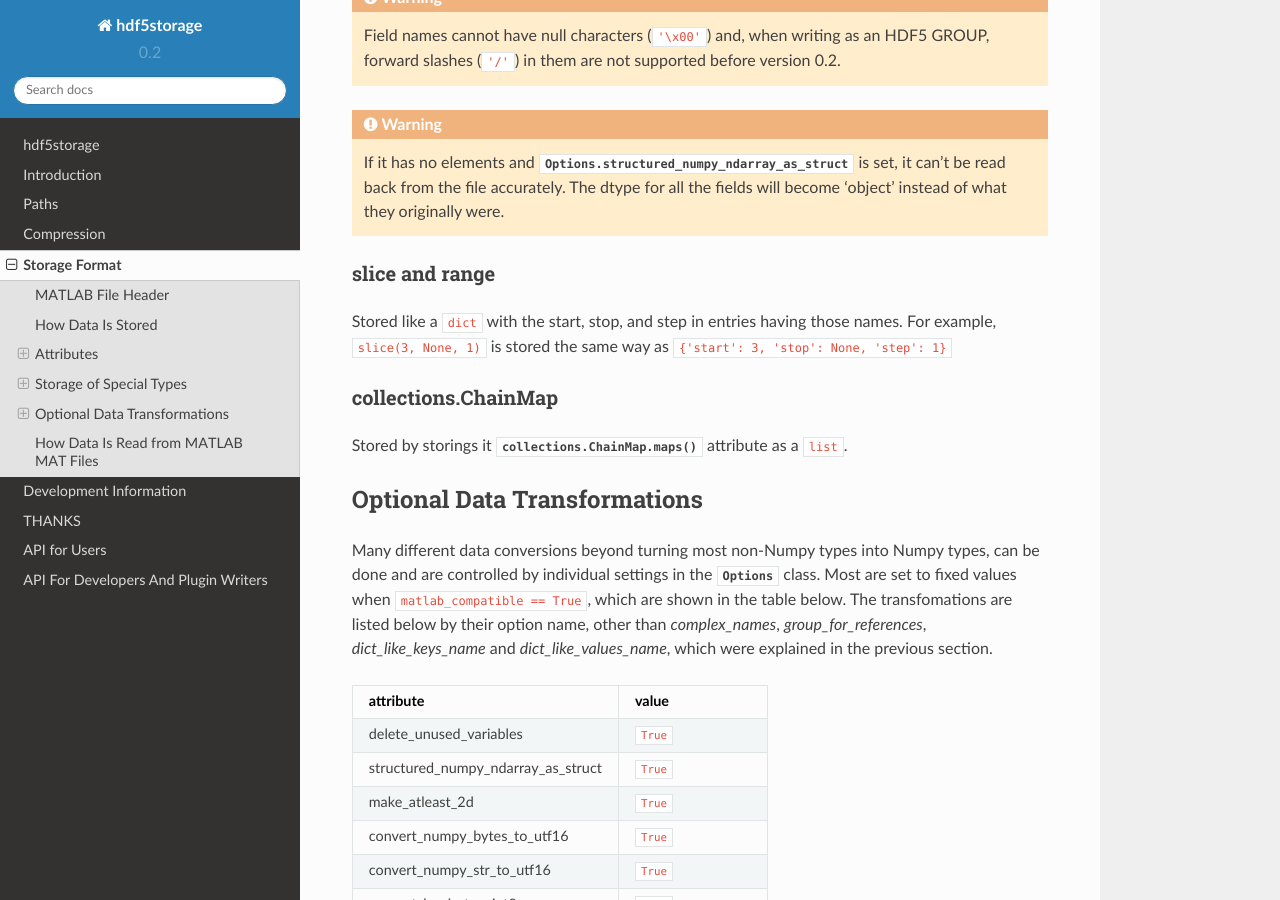
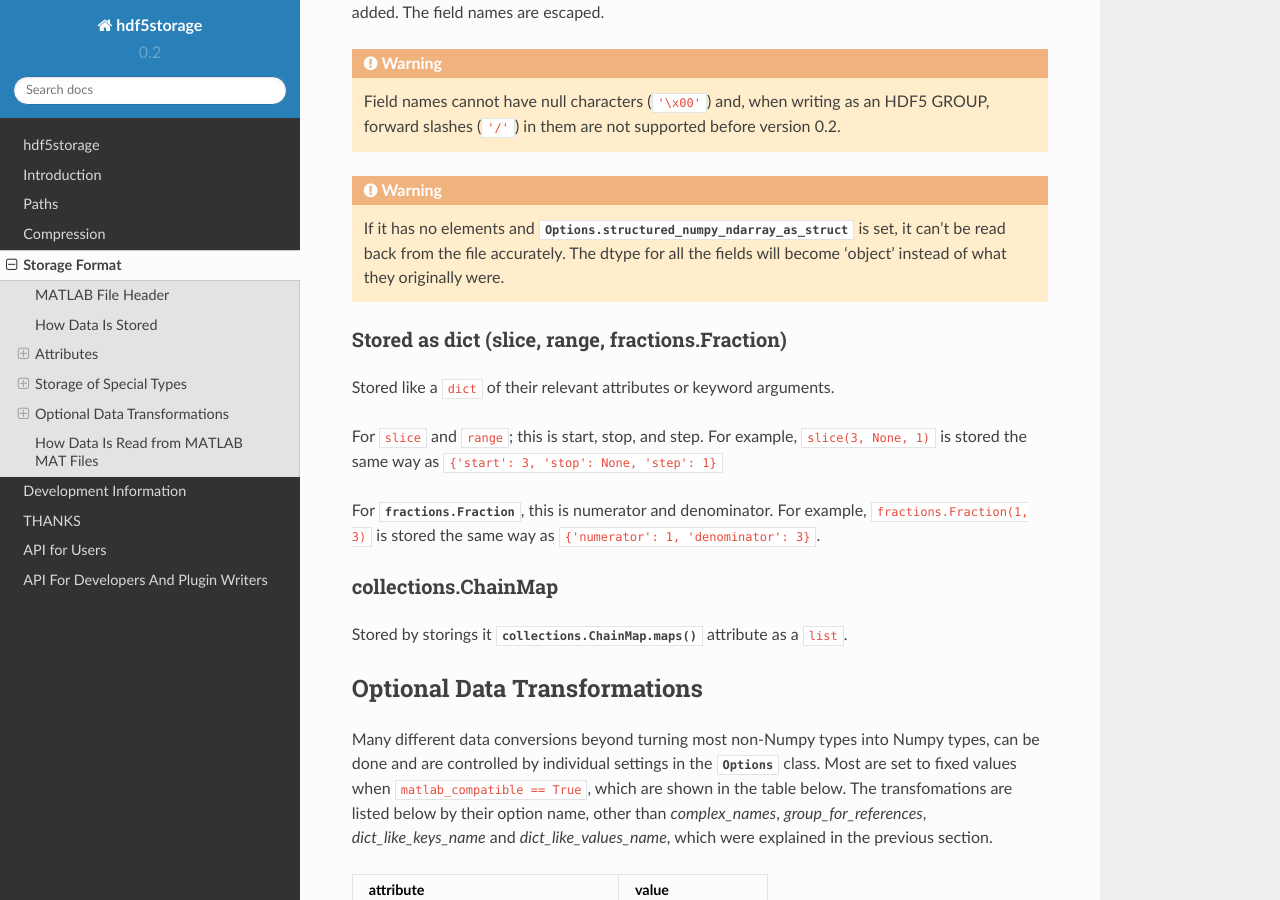
Before and after one commit to frejanordsiek/hdf5storage, a Sphinx documentation site: the page built from doc/source/storage_format.rst, in a window 1280 px wide and 900 px high, scrolled down 11139 px. Built offline with Sphinx 7.4.7 and the Read the Docs theme 2.0.0, drawn with Linux system fonts in a browser that asks for light colours; some of the changed text lies outside the part shown.

Commit message:
Added support for reading/writing fractions.Fraction with the new marshaller Marshallers.PythonFractionMarshaller.

```diff
--- a/doc/source/storage_format.rst
+++ b/doc/source/storage_format.rst
@@ -85,6 +85,7 @@
 cl.Counter [7]_           0.2                                            Group
 slice                     0.2                                            Group
 range                     0.2                                            Group
+fractions.Fraction        0.2                                            Group
 np.bool\_                 0.1      not or np.uint8 [1]_                  Dataset
 np.void                   0.1                                            Dataset
 np.uint8                  0.1                                            Dataset
@@ -168,56 +169,57 @@
    all ``np.bytes_``. 'MATLAB_int_decode' is a ``np.int64``.
    'Python.Fields' is a ``np.object_`` array of ``str``.
 
-==============  =============================  ===============================  ==================  =====================
-                Python Attributes                                               MATLAB Attributes
-                --------------------------------------------------------------  -----------------------------------------
-Type            Python.Type                    Python.numpy.UnderlyingType      MATLAB_class        MATLAB_int_decode
-==============  =============================  ===============================  ==================  =====================
-bool            'bool'                         'bool'                           'logical'           1
-None            'builtins.NoneType'            'float64'                        'double'
-Ellipsis        'builtins.ellipsis'            'float64'                        'double'
-NotImplemented  'builtins.NotImplementedType'  'float64'                        'double'
-int             'int'                          'int64' or 'bytes#' [10]_ [11]_  'int64' or 'char'   *not used* or 2 [10]_
-long            'long'                         'int64' or 'bytes#' [10]_ [11]_  'int64' or 'char'   *not used* or 2 [10]_
-float           'float'                        'float64'                        'double'
-complex         'complex'                      'complex128'                     'double'
-str             'str'                          'str#' [11]_                     'char'              2
-bytes           'bytes'                        'bytes#' [11]_                   'char'              2
-bytearray       'bytearray'                    'bytes#' [11]_                   'char'              2
-list            'list'                         'object'                         'cell'
-tuple           'tuple'                        'object'                         'cell'
-set             'set'                          'object'                         'cell'
-frozenset       'frozenset'                    'object'                         'cell'
-cl.deque        'collections.deque'            'object'                         'cell'
-cl.ChainMap     'collections.ChainMap'         'object'                         'cell'
-dict            'dict'                                                          'struct'
-cl.OrderedDict  'collections.OrderedDict'                                       'struct'
-cl.Counter      'collections.Counter'                                           'struct'
-slice           'slice'                                                         'struct'
-range           'range'                                                         'struct'
-np.bool\_       'numpy.bool'                   'bool'                           'logical'           1
-np.void         'numpy.void'                   'void#' [11]_
-np.uint8        'numpy.uint8'                  'uint8'                          'uint8'
-np.uint16       'numpy.uint16'                 'uint16'                         'uint16'
-np.uint32       'numpy.uint32'                 'uint32'                         'uint32'
-np.uint64       'numpy.uint64'                 'uint64'                         'uint64'
-np.uint8        'numpy.int8'                   'int8'                           'int8'
-np.int16        'numpy.int16'                  'int16'                          'int16'
-np.int32        'numpy.int32'                  'int32'                          'int32'
-np.int64        'numpy.int64'                  'int64'                          'int64'
-np.float16      'numpy.float16'                'float16'
-np.float32      'numpy.float32'                'float32'                        'single'
-np.float64      'numpy.float64'                'float64'                        'double'
-np.complex64    'numpy.complex64'              'complex64'                      'single'
-np.complex128   'numpy.complex128'             'complex128'                     'double'
-np.str\_        'numpy.str\_'                  'str#' [11]_                     'char' or 'uint32'  2 or 4 [12]_
-np.bytes\_      'numpy.bytes\_'                'bytes#' [11]_                   'char'              2
-np.object\_     'numpy.object\_'               'object'                         'cell'
-np.ndarray      'numpy.ndarray'                [13]_                            [13]_ [14]_
-np.matrix       'numpy.matrix'                 [13]_                            [13]_
-np.chararray    'numpy.chararray'              [13]_                            'char' [13]_
-np.recarray     'numpy.recarray'               [13]_                            [13]_ [14]_
-==============  =============================  ===============================  ==================  =====================
+==================  =============================  ===============================  ==================  =====================
+                    Python Attributes                                               MATLAB Attributes
+                    --------------------------------------------------------------  -----------------------------------------
+Type                Python.Type                    Python.numpy.UnderlyingType      MATLAB_class        MATLAB_int_decode
+==================  =============================  ===============================  ==================  =====================
+bool                'bool'                         'bool'                           'logical'           1
+None                'builtins.NoneType'            'float64'                        'double'
+Ellipsis            'builtins.ellipsis'            'float64'                        'double'
+NotImplemented      'builtins.NotImplementedType'  'float64'                        'double'
+int                 'int'                          'int64' or 'bytes#' [10]_ [11]_  'int64' or 'char'   *not used* or 2 [10]_
+long                'long'                         'int64' or 'bytes#' [10]_ [11]_  'int64' or 'char'   *not used* or 2 [10]_
+float               'float'                        'float64'                        'double'
+complex             'complex'                      'complex128'                     'double'
+str                 'str'                          'str#' [11]_                     'char'              2
+bytes               'bytes'                        'bytes#' [11]_                   'char'              2
+bytearray           'bytearray'                    'bytes#' [11]_                   'char'              2
+list                'list'                         'object'                         'cell'
+tuple               'tuple'                        'object'                         'cell'
+set                 'set'                          'object'                         'cell'
+frozenset           'frozenset'                    'object'                         'cell'
+cl.deque            'collections.deque'            'object'                         'cell'
+cl.ChainMap         'collections.ChainMap'         'object'                         'cell'
+dict                'dict'                                                          'struct'
+cl.OrderedDict      'collections.OrderedDict'                                       'struct'
+cl.Counter          'collections.Counter'                                           'struct'
+slice               'slice'                                                         'struct'
+range               'range'                                                         'struct'
+fractions.Fraction  'fractions.Fraction'                                            'struct'
+np.bool\_           'numpy.bool'                   'bool'                           'logical'           1
+np.void             'numpy.void'                   'void#' [11]_
+np.uint8            'numpy.uint8'                  'uint8'                          'uint8'
+np.uint16           'numpy.uint16'                 'uint16'                         'uint16'
+np.uint32           'numpy.uint32'                 'uint32'                         'uint32'
+np.uint64           'numpy.uint64'                 'uint64'                         'uint64'
+np.uint8            'numpy.int8'                   'int8'                           'int8'
+np.int16            'numpy.int16'                  'int16'                          'int16'
+np.int32            'numpy.int32'                  'int32'                          'int32'
+np.int64            'numpy.int64'                  'int64'                          'int64'
+np.float16          'numpy.float16'                'float16'
+np.float32          'numpy.float32'                'float32'                        'single'
+np.float64          'numpy.float64'                'float64'                        'double'
+np.complex64        'numpy.complex64'              'complex64'                      'single'
+np.complex128       'numpy.complex128'             'complex128'                     'double'
+np.str\_            'numpy.str\_'                  'str#' [11]_                     'char' or 'uint32'  2 or 4 [12]_
+np.bytes\_          'numpy.bytes\_'                'bytes#' [11]_                   'char'              2
+np.object\_         'numpy.object\_'               'object'                         'cell'
+np.ndarray          'numpy.ndarray'                [13]_                            [13]_ [14]_
+np.matrix           'numpy.matrix'                 [13]_                            [13]_
+np.chararray        'numpy.chararray'              [13]_                            'char' [13]_
+np.recarray         'numpy.recarray'               [13]_                            [13]_ [14]_
+==================  =============================  ===============================  ==================  =====================
 
 .. [10] The former if it can fit in a ``np.int64`` and the latter if
 	not.
@@ -547,12 +549,18 @@
    fields will become 'object' instead of what they originally were.
 
 
-slice and range
----------------
+Stored as dict (slice, range, fractions.Fraction)
+-------------------------------------------------
 
-Stored like a ``dict`` with the start, stop, and step in entries having those
-names. For example, ``slice(3, None, 1)`` is stored the same way as
+Stored like a ``dict`` of their relevant attributes or keyword arguments.
+
+For ``slice`` and ``range``; this is start, stop, and step. For example,
+``slice(3, None, 1)`` is stored the same way as
 ``{'start': 3, 'stop': None, 'step': 1}``
+
+For :py:class:`fractions.Fraction`, this is numerator and denominator. For
+example, ``fractions.Fraction(1, 3)`` is stored the same way as
+``{'numerator': 1, 'denominator': 3}``.
 
 
 collections.ChainMap
```
Also changed, not shown: README.rst (+97 -93 lines), doc/source/hdf5storage.Marshallers.rst (+25 -0 lines), 4 other files.
